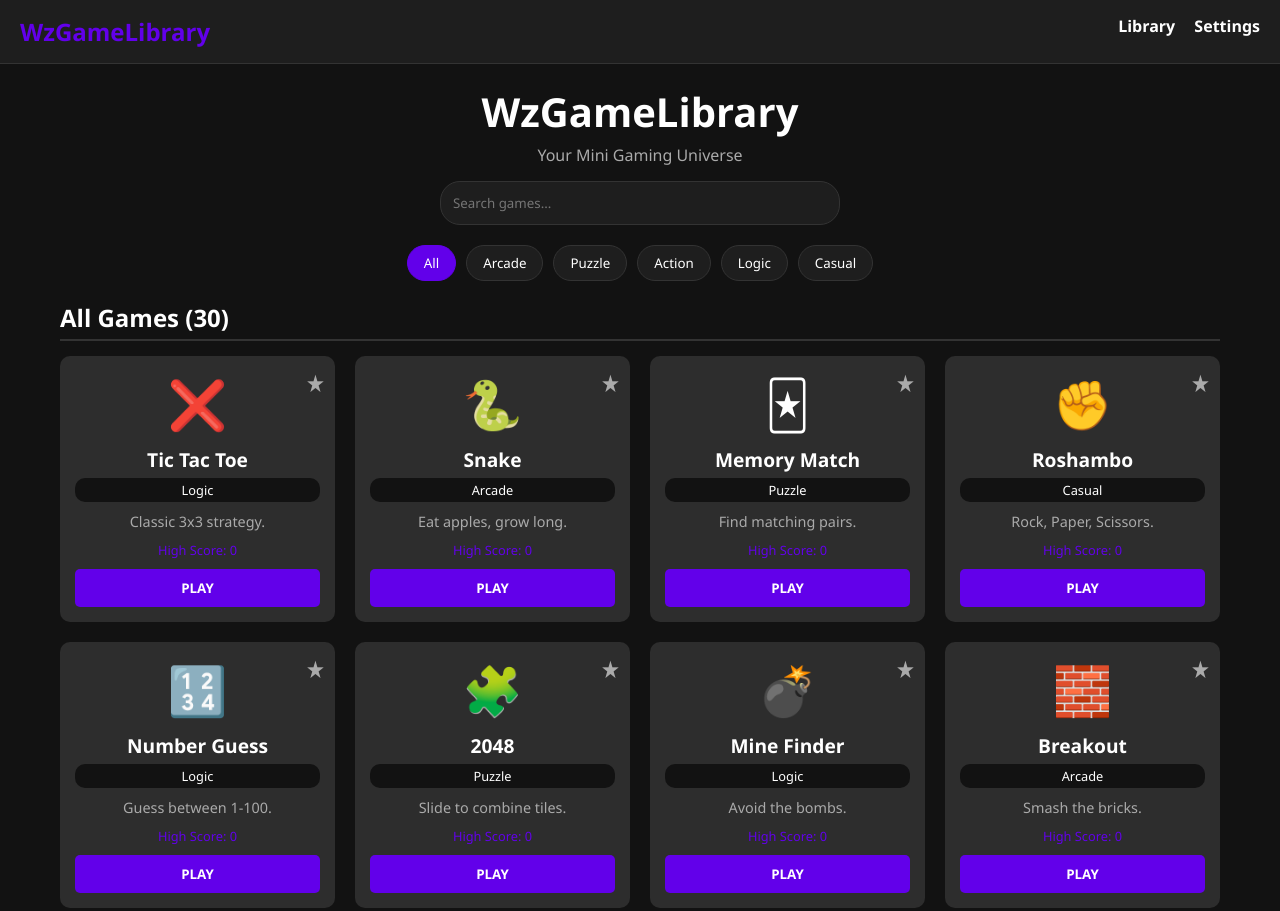
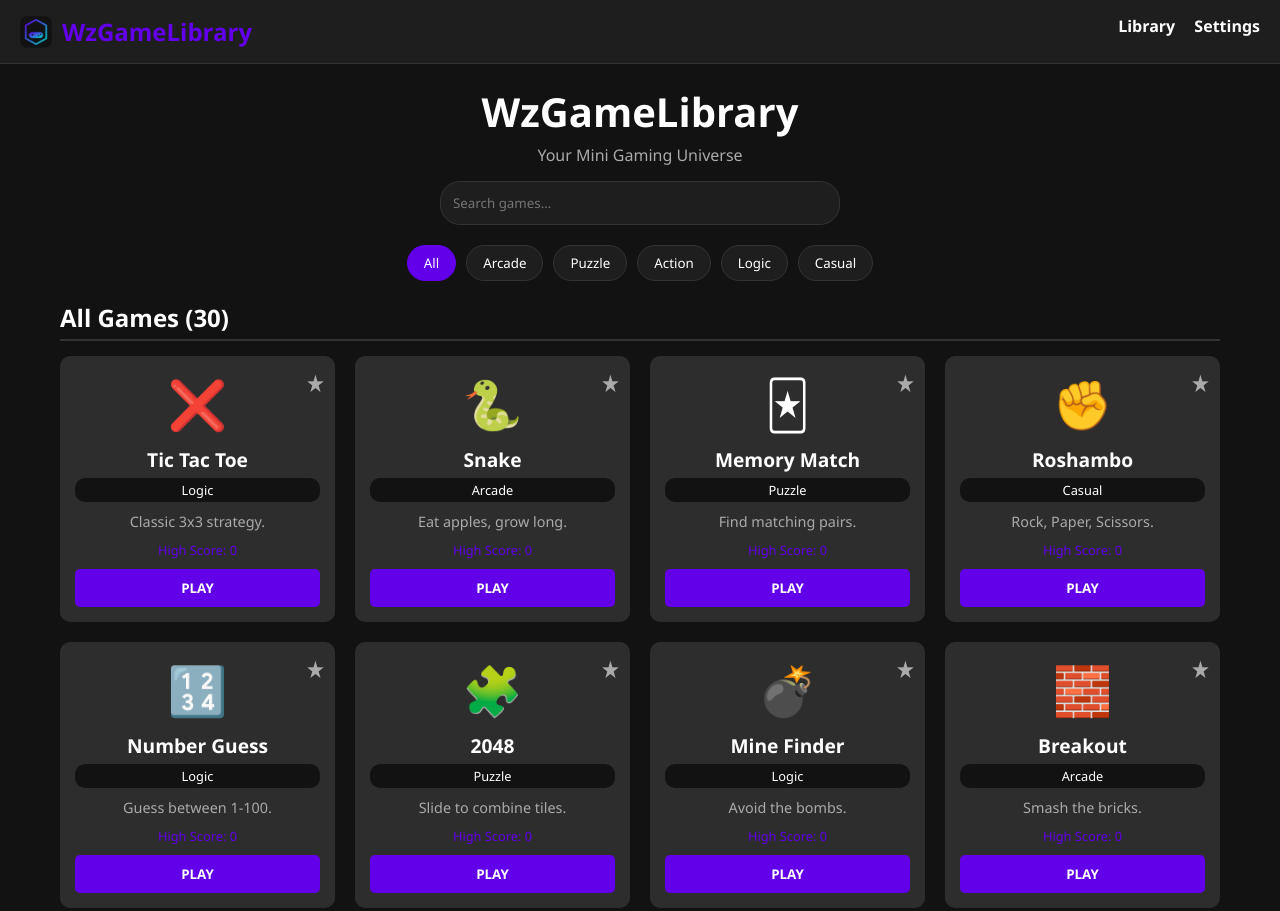
Before and after one commit to warriorzsg/WzGameLibrary, a plain HTML site: page index.html in a window 1280 px wide. Shown: the top 911 px of the page. Drawn offline with Linux system fonts and the light colour scheme.

Commit message:
Update index.html

```diff
--- a/index.html
+++ b/index.html
@@ -4,6 +4,11 @@
   <meta charset="UTF-8">
   <meta name="viewport" content="width=device-width, initial-scale=1.0, maximum-scale=1.0, user-scalable=no">
   <title>WzGameLibrary</title>
+
+  <!-- Added Tab and Bookmark Icons -->
+  <link rel="icon" type="image/png" sizes="192x192" href="icon-192.png">
+  <link rel="apple-touch-icon" href="icon-192.png">
+
   <link rel="manifest" href="manifest.webmanifest">
   <link rel="stylesheet" href="style.css">
 </head>
@@ -12,7 +17,11 @@
   <div id="offline-indicator" class="hidden">Offline Mode</div>
 
   <nav id="navbar">
-    <div class="nav-brand">WzGameLibrary</div>
+    <!-- Added Logo Image to Navbar -->
+    <div class="nav-brand" style="display: flex; align-items: center; gap: 10px;">
+      <img src="icon-192.png" alt="WzGameLibrary Logo" style="width: 32px; height: 32px; border-radius: 6px;">
+      <span>WzGameLibrary</span>
+    </div>
     <div class="nav-links">
       <button onclick="App.showView('library')">Library</button>
       <button onclick="App.showView('settings')">Settings</button>
```
